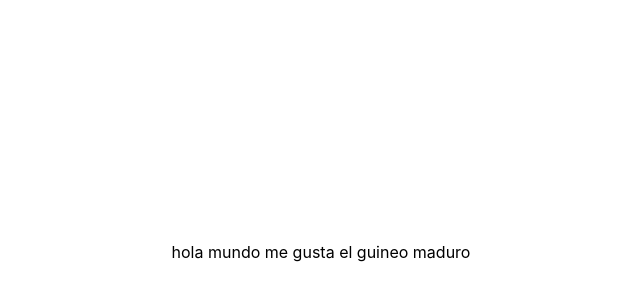
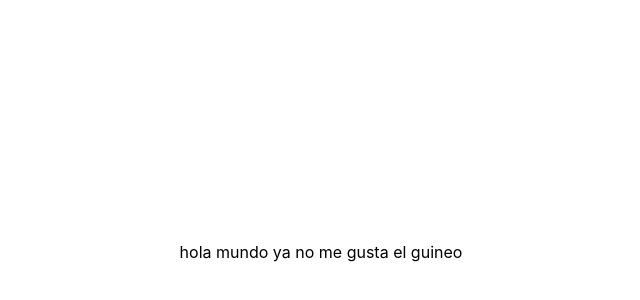
Before and after one commit to Cryp18/repotest, a Next.js app: page / in a window 1280 px wide. Shown: the part 148-448 px from the top of the page, without its empty margins (319-959 px from the left). Built offline with nearby package versions, Linux system fonts and the light colour scheme.

Commit message:
not mg banana

```diff
--- a/pages/index.js
+++ b/pages/index.js
@@ -3,7 +3,7 @@ import styles from '../styles/Home.module.css'
 export default function Home() {
   return (
     <div className={styles.container}>
-       hola mundo me gusta el guineo maduro
+       hola mundo ya no me gusta el guineo
     </div>
   )
 }
```
